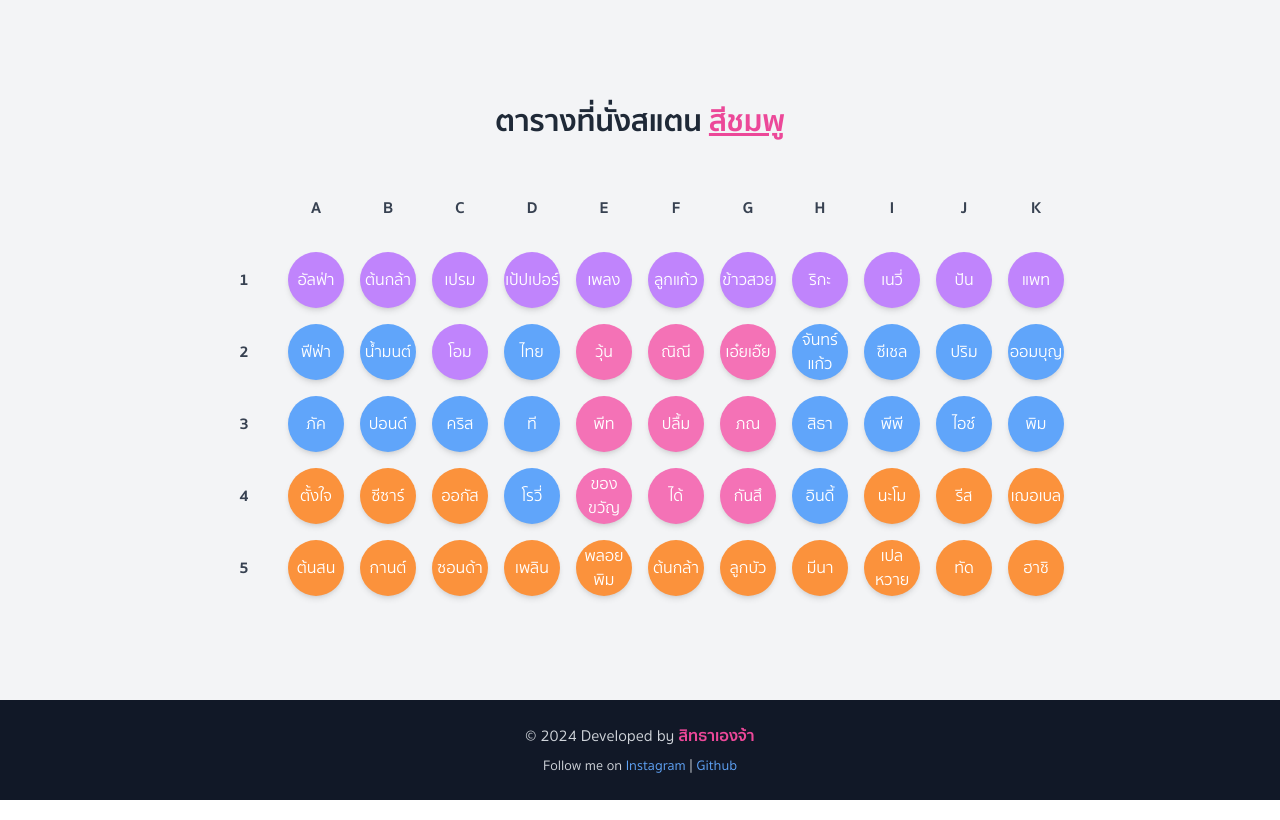
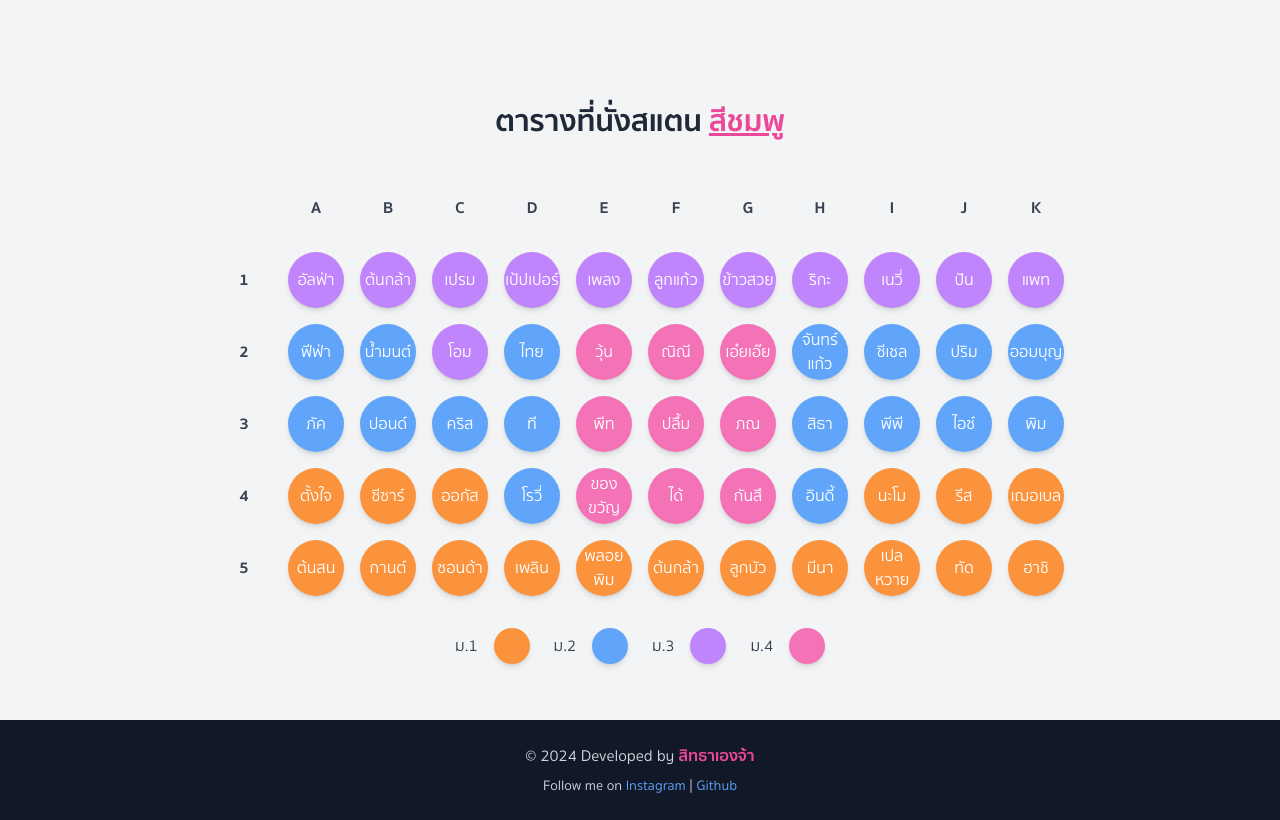
Before and after one commit to Theerat22/pink, a Next.js app: page /seat in a window 1280 px wide. Built offline with nearby package versions, Linux system fonts and the light colour scheme.

Commit message:
add lables

```diff
--- /dev/null
+++ b/app/components/Chart.tsx
@@ -0,0 +1,32 @@
+"use client";
+import React from "react";
+
+interface ChartWithLabelsProps {
+  labels: { name: string; color: string }[];
+}
+
+const ChartWithLabels: React.FC<ChartWithLabelsProps> = ({ labels }) => {
+  return (
+    <div className="flex items-center mt-5 justify-center p-4 sm:block hidden">
+      <div className="flex flex-col sm:flex-row items-center space-y-6 sm:space-y-0 sm:space-x-6">
+        {labels.map((label, index) => (
+          <div key={index} className="flex items-center space-x-4">
+            {/* Label */}
+            <div className="text-gray-700 text-sm sm:text-base font-medium">
+              {label.name}
+            </div>
+
+            {/* Circle */}
+            <div
+              className={`w-9 h-9 rounded-full flex justify-center items-center text-white font-bold shadow-md ${label.color}`}
+            >
+              {/* {label.name} */}
+            </div>
+          </div>
+        ))}
+      </div>
+    </div>
+  );
+};
+
+export default ChartWithLabels;
--- a/app/components/SeatingTable.tsx
+++ b/app/components/SeatingTable.tsx
@@ -1,6 +1,6 @@
 "use client";
 import React, { useState } from "react";
-
+import ChartWithLabels from "./Chart";
 interface Person {
   id: number;
   name: string;
@@ -13,6 +13,12 @@ interface SeatingTableProps {
 }
 
 const SeatingTable: React.FC<SeatingTableProps> = ({ data }) => {
+  const labelsData = [
+    { name: "ม.1", color: "bg-orange-400" },
+    { name: "ม.2", color: "bg-blue-400" },
+    { name: "ม.3", color: "bg-purple-400" },
+    { name: "ม.4", color: "bg-pink-400" }
+  ];
   const rows = ["A", "B", "C", "D", "E", "F", "G", "H", "I", "J", "K"];
   const columns = [1, 2, 3, 4, 5];
 
@@ -104,9 +110,10 @@ const SeatingTable: React.FC<SeatingTableProps> = ({ data }) => {
               >
                 {personName !== "ว่าง" ? personName : ""}
                 {/* Tooltip */}
-                <div className="absolute bottom-12 left-1/2 transform -translate-x-1/2 opacity-0 group-hover:opacity-100 transition-opacity duration-200 bg-gray-800 text-white text-xs sm:text-sm rounded-md p-2 shadow-lg">
-                  {personName}
+                <div className="absolute  transform -translate-x-1/2 opacity-0 group-hover:opacity-100 transition-opacity duration-200 bg-gray-800 text-white text-xs sm:text-sm rounded-md p-2 shadow-lg z-10">
+                  {personName} - ม.{personGrade}
                 </div>
+
               </div>
             );
           })}
@@ -168,7 +175,9 @@ const SeatingTable: React.FC<SeatingTableProps> = ({ data }) => {
           </div>
         </div>
       )}
+      <ChartWithLabels labels={labelsData} />
     </div>
+
   );
 };
 
--- a/package.json
+++ b/package.json
@@ -22,7 +22,8 @@
     "prisma": "^5.22.0",
     "react": "19.0.0-rc-66855b96-20241106",
     "react-dom": "19.0.0-rc-66855b96-20241106",
-    "react-icons": "^5.3.0"
+    "react-icons": "^5.3.0",
+    "react-zoom-pan-pinch": "^3.6.1"
   },
   "devDependencies": {
     "@types/mongoose": "^5.11.97",
```
Also changed, not shown: 1 other file (tests, documents, lock files or other folders).
